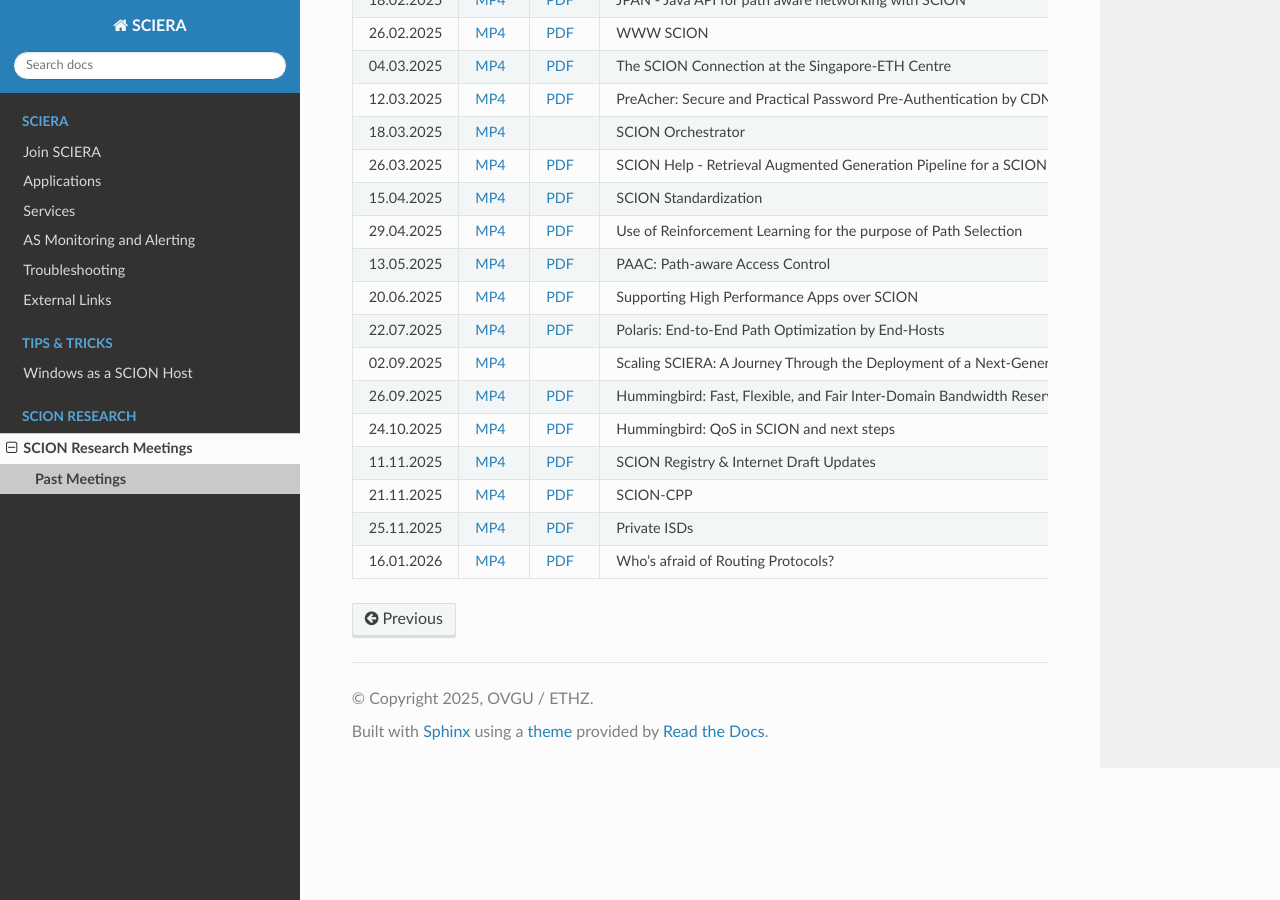
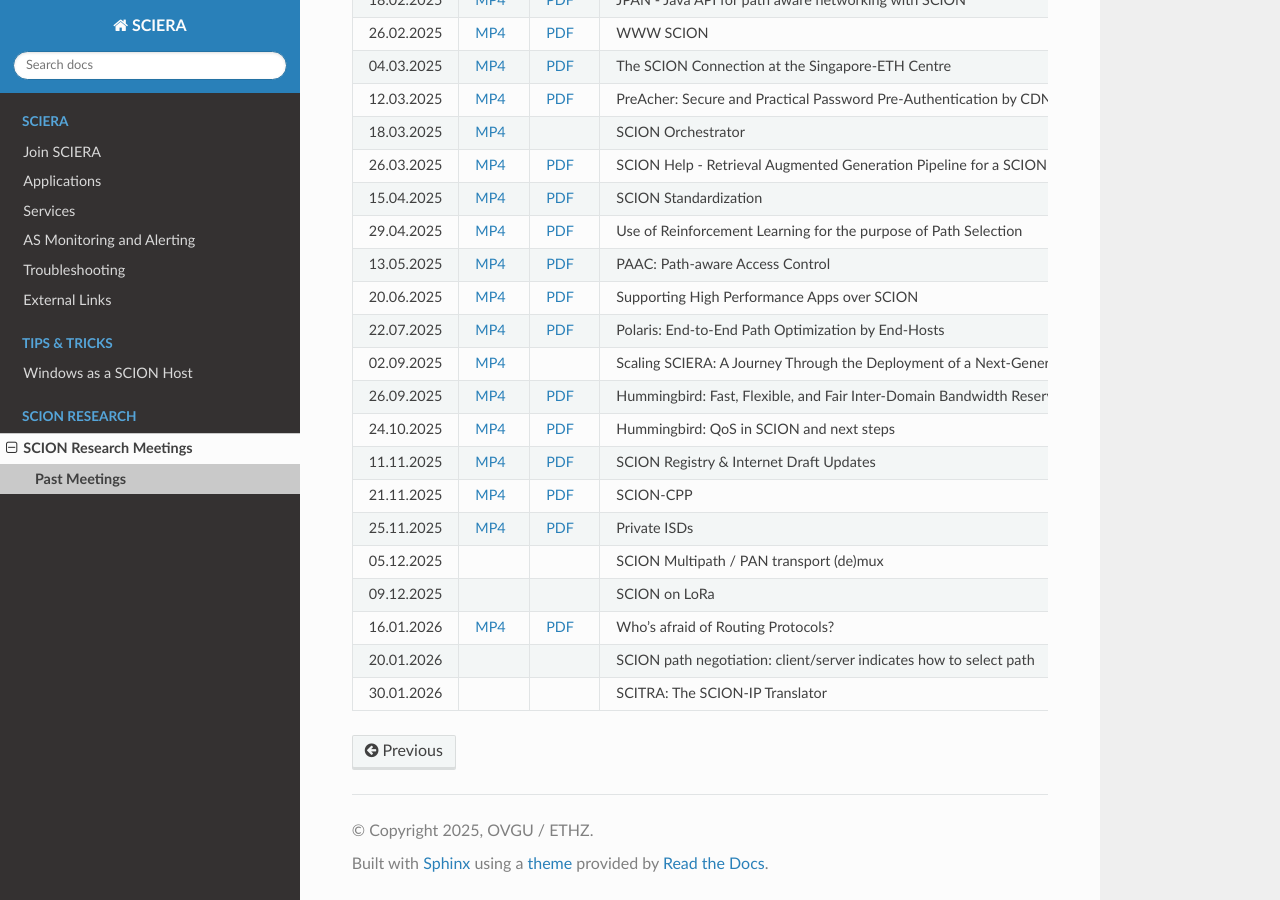
Before and after one commit to netsys-lab/scion-education-network-documentation, a Sphinx documentation site: the page built from docs/source/scion-research/meetings/past.rst, in a window 1280 px wide and 900 px high, scrolled down 719 px. Built offline with Sphinx 7.4.7 and the Read the Docs theme 3.1.0, drawn with Linux system fonts in a browser that asks for light colours.

Commit message:
Update past.rst

```diff
--- a/docs/source/scion-research/meetings/past.rst
+++ b/docs/source/scion-research/meetings/past.rst
@@ -201,9 +201,33 @@ We keep an archive of past SCION research meetings:
       - Private ISDs
       - Tilmann Zäschke (ETH Zurich)
       -
+    * - 05.12.2025
+      -
+      -
+      - SCION Multipath / PAN transport (de)mux
+      - Tony John (OVGU Magdeburg)
+      -
+    * - 09.12.2025
+      -
+      -
+      - SCION on LoRa
+      - Juan A. Garcia-Pardo (ETH Zurich)
+      -
     * - 16.01.2026
       - `MP4 <https://drive.google.com/file/d/1-QsV-CpbZhcofMQPOEAM3XnM8gzTdD0F/view>`__
       - `PDF <https://drive.google.com/file/d/1-e6pS9DBFcwhZzhiEcqlT5-xkxaViLIO/view>`__
       - Who's afraid of Routing Protocols?
       - João Luís Sobrinho (University of Lisbon)
       -
+    * - 20.01.2026
+      -
+      -
+      - SCION path negotiation: client/server indicates how to select path
+      - Jonghoon Kwon (ETH Zurich)
+      -
+    * - 30.01.2026
+      -
+      -
+      - SCITRA: The SCION-IP Translator
+      - Lars-Christian Schulz (OVGU Magdeburg)
+      -
```
